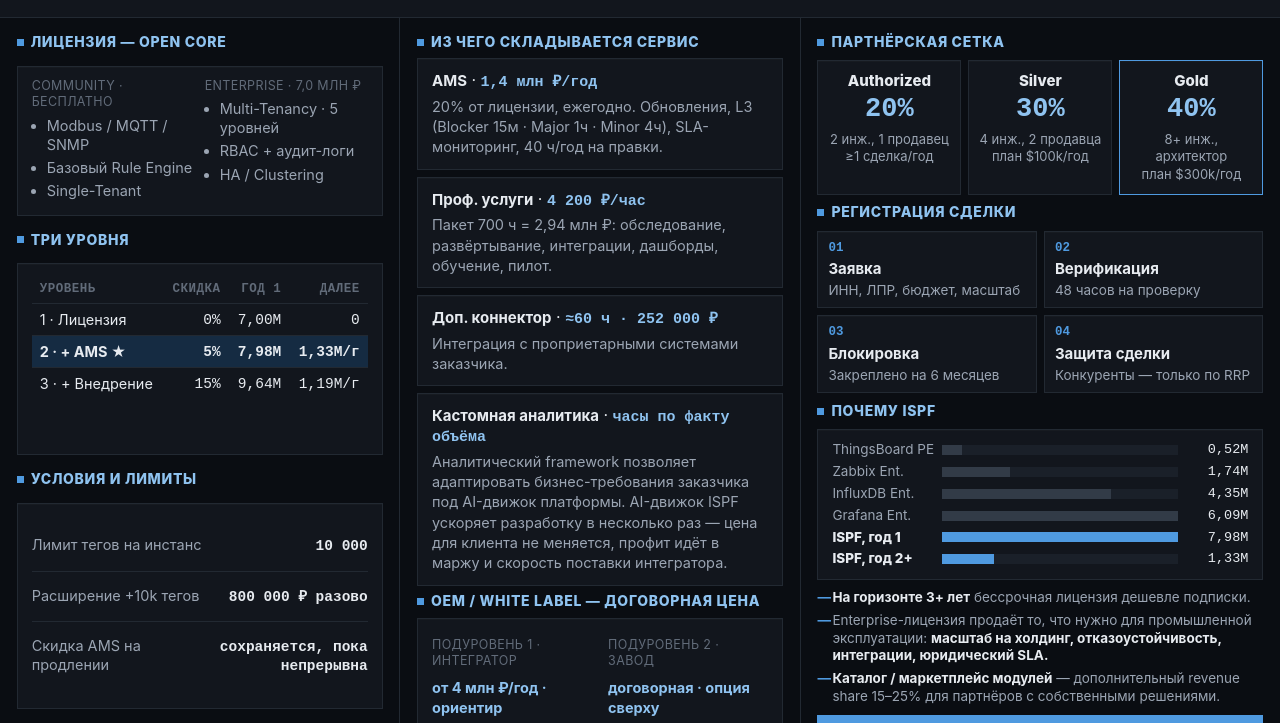
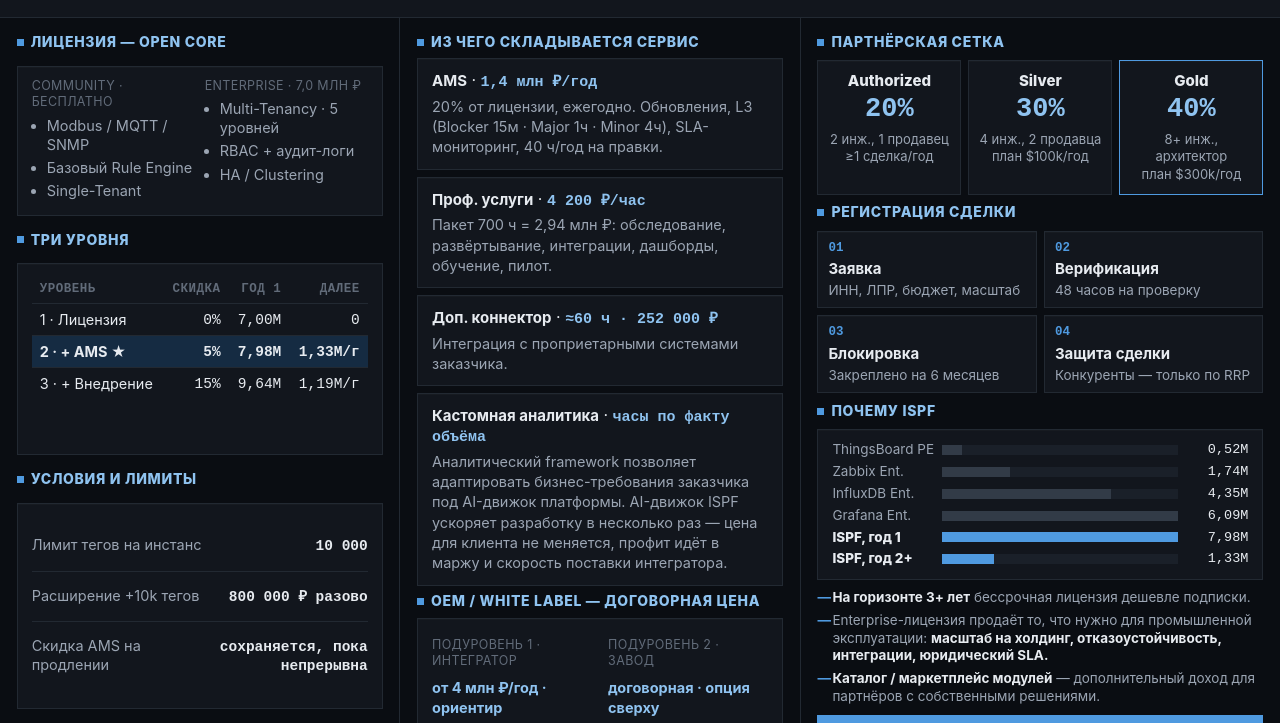
Before and after one commit to vereschagindv-cloud/ispf-partner-onepager, a plain HTML site: page index.html in a window 1280 px wide. Shown: the part 77-800 px from the top of the page. Drawn offline with Linux system fonts and the light colour scheme.

Commit message:
Simplify marketplace bullet wording

```diff
--- a/index.html
+++ b/index.html
@@ -210,7 +210,7 @@
     <ul class="bullets">
       <li><b>На горизонте 3+ лет</b> бессрочная лицензия дешевле подписки.</li>
       <li>Enterprise-лицензия продаёт то, что нужно для промышленной эксплуатации: <b>масштаб на холдинг, отказоустойчивость, интеграции, юридический SLA.</b></li>
-      <li><b>Каталог / маркетплейс модулей</b> — дополнительный revenue share 15–25% для партнёров с собственными решениями.</li>
+      <li><b>Каталог / маркетплейс модулей</b> — дополнительный доход для партнёров с собственными решениями.</li>
     </ul>
     <div class="cta">
       <div><div class="t">Стать партнёром</div><div class="s">Прайс, демо-стенд, защита сделок</div></div>
```
